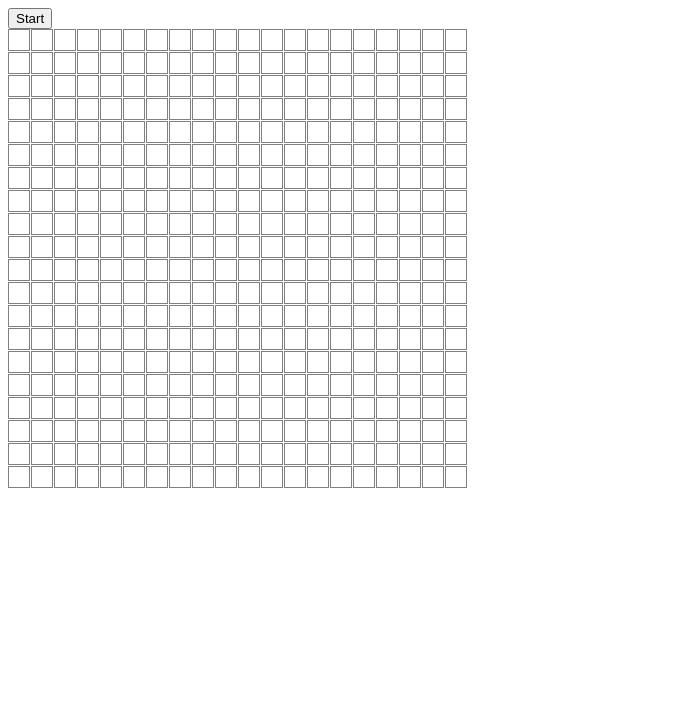
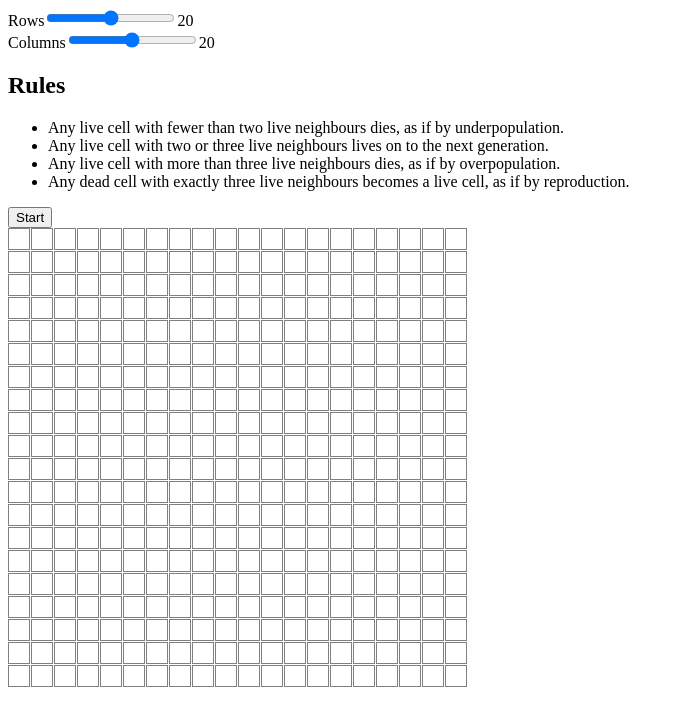
Before and after one commit to chuakid/conways-game-of-life, a React (Vite) app: page / in a window 1280 px wide. Shown: the top 726 px of the page, without its empty margins (0-684 px from the left). Built offline with nearby package versions, Linux system fonts and the light colour scheme.

Commit message:
sliders for grid size, rules description

```diff
--- a/src/App.tsx
+++ b/src/App.tsx
@@ -4,6 +4,7 @@ import {computeNext, createEmptyGrid} from "./utils.ts";
 
 
 function App() {
+    const [gridSize, setGridSize] = useState([20, 20])
     const [grid, setGrid] = useState<boolean[][]>(createEmptyGrid(20, 20))
     const [start, setStart] = useState(false)
     useEffect(() => {
@@ -17,8 +18,37 @@ function App() {
 
     return (
         <main>
+            <div>
+                <label>Rows</label>
+                <input type='range' onChange={e => {
+                    setGridSize([Number(e.target.value), gridSize[1]])
+                    setGrid(createEmptyGrid(gridSize[0], gridSize[1]))
+                }}/>
+                <span>{gridSize[0]}</span>
+            </div>
+
+            <div>
+                <label>Columns</label>
+                <input type='range' onChange={e => {
+                    setGridSize([gridSize[0], Number(e.target.value)])
+                    setGrid(createEmptyGrid(gridSize[0], gridSize[1]))
+                }}/>
+                <span>{gridSize[1]}</span>
+            </div>
+
+            <h2>Rules</h2>
+            <ul>
+                <li>Any live cell with fewer than two live neighbours dies, as if by underpopulation.</li>
+                <li>Any live cell with two or three live neighbours lives on to the next generation.</li>
+                <li>Any live cell with more than three live neighbours dies, as if by overpopulation.</li>
+                <li>Any dead cell with exactly three live neighbours becomes a live cell, as if by reproduction.
+                </li>
+
+            </ul>
+
             <button onClick={() => setStart(!start)
             }>{start ? "Stop" : "Start"}</button>
+
             {grid.map((row, i) =>
                 <div key={`${i}`} className={styles.row}>
                     {row.map((col, j) => <div key={`${i}-${j}`} className={styles.box}
```
